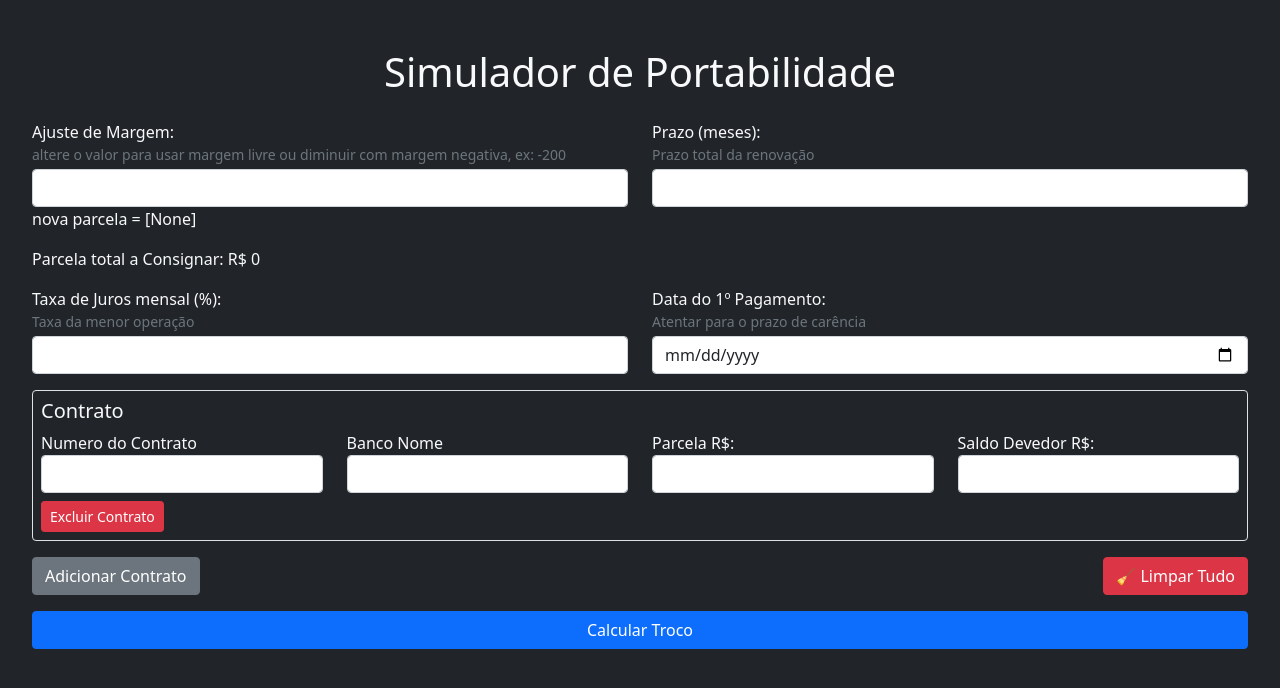
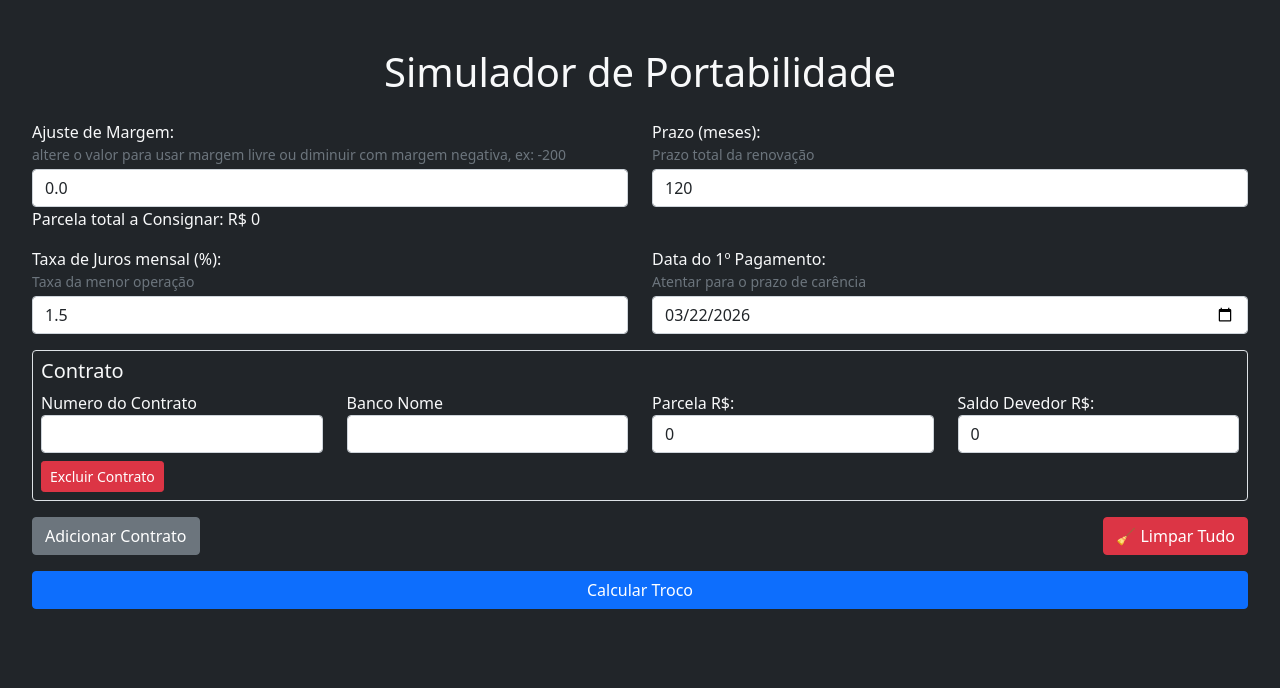
Before and after one commit to ksseo-ds/simulador-portabilidade, a Flask app: page /simulador in a window 1280 px wide. Shown: the part 88-776 px from the top of the page. Run offline with Flask 3, Linux system fonts and the light colour scheme; some libraries are stand-ins or nearby versions.

Commit message:
adjusting default values on frontend

```diff
--- a/main.py
+++ b/main.py
@@ -1,6 +1,6 @@
 from flask import Flask, render_template, request, redirect, url_for
 from logica.calculadora import OperacaoPortabilidade
-from datetime import datetime
+from datetime import datetime,timedelta
 from decimal import Decimal
 
 
@@ -17,6 +17,7 @@
     contratos = []
     dados_contratos=[]
     parcelas = []
+    carencia_padrao = datetime.today().date() + timedelta(days=30)
 
     if nova_parcela is not None:
         parcela_total = nova_parcela + sum(parcelas)
@@ -72,7 +73,8 @@
         prazo=prazo,
         juros=juros,
         data_pagamento=data_pagamento_str,
-        contratos=contratos
+        contratos=contratos,
+        carencia_padrao = carencia_padrao
     )
 
 
--- a/templates/simulador.html
+++ b/templates/simulador.html
@@ -9,15 +9,14 @@
         <div class="col-md-6">
             <label>Ajuste de Margem:</label>
             <small class="text-muted d-block mb-1">altere o valor para usar margem livre ou diminuir com margem negativa, ex: -200</small>
-            <input type="number" name="nova_parcela" id ="nova_parcela" class="form-control" step="0.01" required value="{{ nova_parcela if nova_parcela is defined }}" oninput="calcularParcelaTotal()">
-            <p>nova parcela = [{{nova_parcela}}]</p>
-            <span id ="parcela_total"> Parcela total a Consignar: R$ {{ parcela_total if parcela_total is defined else "0,00"}} </span>
+            <input type="number" name="nova_parcela" id ="nova_parcela" class="form-control" step="0.01" required value="{{ nova_parcela if nova_parcela is not none else 0.00 }}" oninput="calcularParcelaTotal()">
+            <span id ="parcela_total"> Parcela total a Consignar: R$ {{ parcela_total if parcela_total is not none else "0,00"}} </span>
 
         </div>
         <div class="col-md-6">
             <label>Prazo (meses):</label>
             <small class="text-muted d-block mb-1">Prazo total da renovação</small>
-            <input type="number" name="prazo" class="form-control" required value="{{ prazo if prazo is defined }}">
+            <input type="number" name="prazo" class="form-control" required value="{{ prazo if prazo is not none else 120 }}">
         </div>
     </div>
 
@@ -25,12 +24,12 @@
         <div class="col-md-6">
             <label>Taxa de Juros mensal (%):</label>
             <small class="text-muted d-block mb-1">Taxa da menor operação</small>
-            <input type="number" step="0.01" name="juros" class="form-control" required value="{{ juros if juros is defined }}">
+            <input type="number" step="0.01" name="juros" class="form-control" required value="{{ juros if juros is not none else 1.5}}">
         </div>
         <div class="col-md-6">
             <label>Data do 1º Pagamento:</label>
             <small class="text-muted d-block mb-1">Atentar para o prazo de carência</small>
-            <input type="date" name="data_pagamento" class="form-control" required value="{{ data_pagamento if data_pagamento is defined }}">
+            <input type="date" name="data_pagamento" class="form-control" required value="{{ data_pagamento if data_pagamento is not none else carencia_padrao}}">
         </div>
     </div>
 
@@ -50,17 +49,18 @@
                         <input type="text" name="nome_banco" class="form-control" value="{{ c.nome_banco }}">
                     </div>
                     <div class="col-md-3">
-                        <label>Parcela:</label>
+                        <label>Parcela R$:</label>
                         <input type="number" name="valor_parcelas" class="form-control" step="0.01" required value="{{ c.parcela }}" oninput="calcularParcelaTotal()">
                     </div>
                     <div class="col-md-3">
-                        <label>Saldo Devedor:</label>
+                        <label>Saldo Devedor R$:</label>
                         <input type="number" name="saldos" class="form-control" step="0.01" required value="{{ c.saldo }}">
                     </div>
                 </div>
                 <button type="button" class="btn btn-sm btn-danger mt-2" onclick="removerContrato(this)">Excluir Contrato</button>
             </div>
             {% endfor %}
+            <!-- Aqui entra no Else, essa parte é importante pra receber dados pra persistirem valores padrão antes da primeira simulação -->
         {% else %}
         <div class="contrato mb-3 border p-2 rounded">
             <h5>Contrato</h5>
@@ -75,11 +75,11 @@
                 </div>
                 <div class="col-md-3">
                     <label>Parcela R$:</label>
-                    <input type="number" name="valor_parcelas" class="form-control" step="0.01" required>
+                    <input type="number" name="valor_parcelas" class="form-control" step="0.01" required value=0>
                 </div>
                 <div class="col-md-3">
                     <label>Saldo Devedor R$:</label>
-                    <input type="number" name="saldos" class="form-control" step="0.01" required>
+                    <input type="number" name="saldos" class="form-control" step="0.01" required value= 0>
                 </div>
             </div>
             <button type="button" class="btn btn-sm btn-danger mt-2" onclick="removerContrato(this)">Excluir Contrato</button>
@@ -140,12 +140,12 @@
                 <input type="text" name="nome_banco" class="form-control">
             </div>
             <div class="col-md-3">
-                <label>Parcela:</label>
-                <input type="number" name="valor_parcelas" class="form-control" step="0.01" required>
+                <label>Parcela R$:</label>
+                <input type="number" name="valor_parcelas" class="form-control" step="0.01" required value=0>
             </div>
             <div class="col-md-3">
-                <label>Saldo Devedor:</label>
-                <input type="number" name="saldos" class="form-control" step="0.01" required>
+                <label>Saldo Devedor R$:</label>
+                <input type="number" name="saldos" class="form-control" step="0.01" required value=0>
             </div>
         </div>
         <button type="button" class="btn btn-sm btn-danger mt-2" onclick="removerContrato(this)">Excluir Contrato</button>
```
